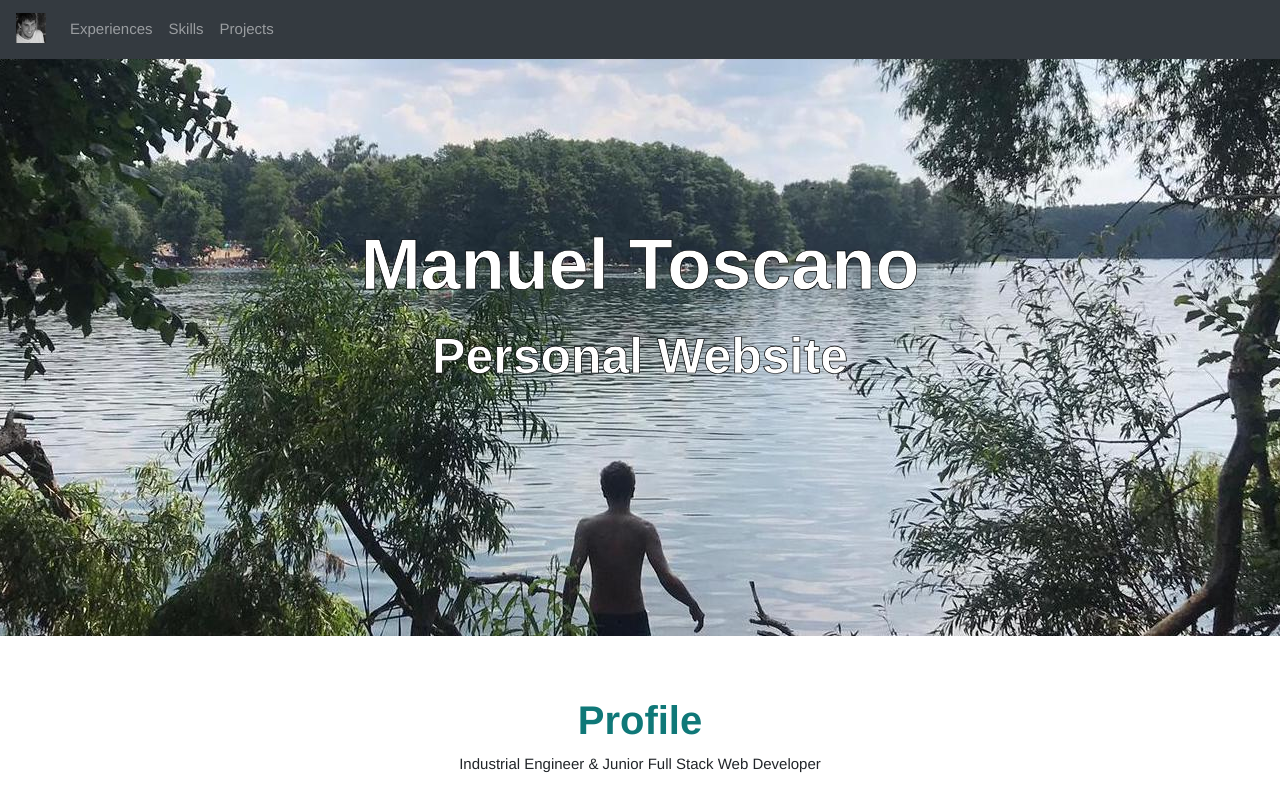
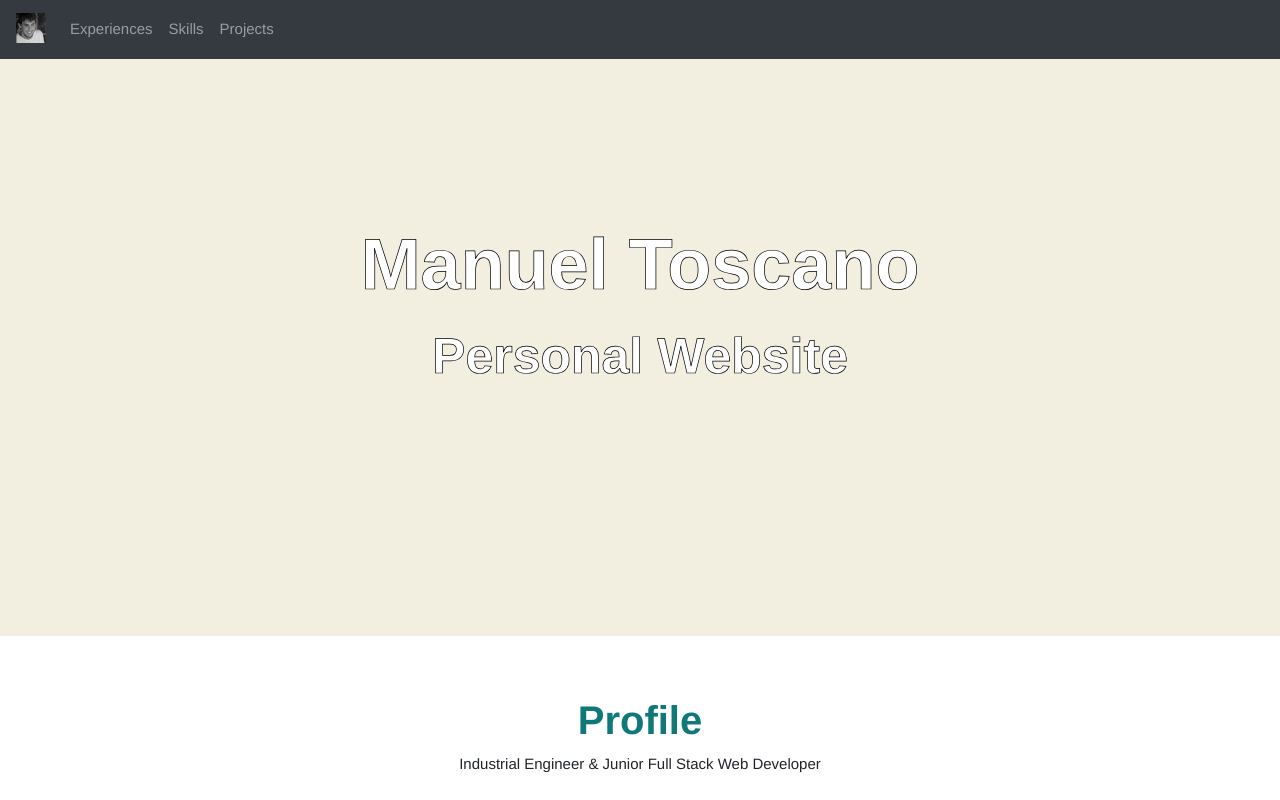
Before and after one commit to mtoscano91/personal-website, a React (Create React App) app: page / in a window 1280 px wide. Shown: the top 800 px of the page. Built offline with nearby package versions, Linux system fonts and the light colour scheme.

Commit message:
img fix 3

```diff
--- a/src/App.css
+++ b/src/App.css
@@ -199,7 +199,7 @@ a {
 }
 
 .landing {
-  background: no-repeat center fixed url("/Landing2.jpeg");
+  background: no-repeat center fixed;
   margin-bottom: 0px !important;
   padding: 0px;
   object-fit: cover;
--- a/src/components/landing/LandingComponent.js
+++ b/src/components/landing/LandingComponent.js
@@ -1,4 +1,5 @@
 import React, { Component } from "react";
+import landingImg from "../../Landing2.jpeg";
 
 export default class LandingComponent extends Component {
   render() {
@@ -8,6 +9,7 @@ export default class LandingComponent extends Component {
         className="landing"
         style={{
           height: 618 + "px",
+          backgroundImage: landingImg,
         }}
       >
         <div className="container">
```
